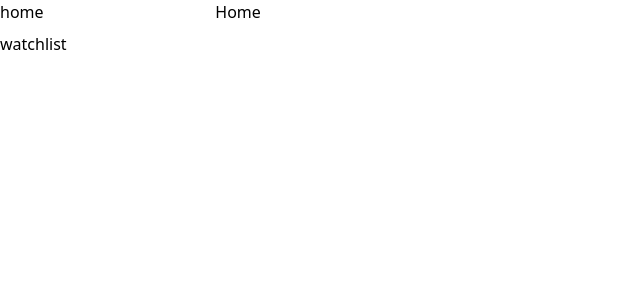
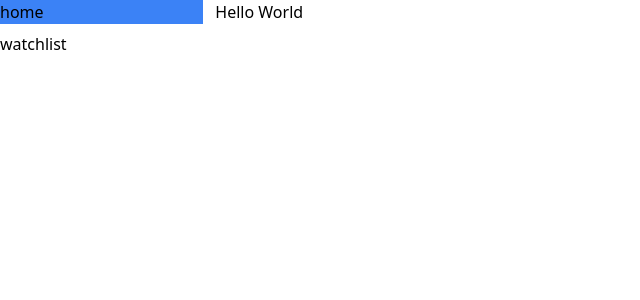
Before and after one commit to Eexy/wet-pancakes, a React (Vite) app: page / in a window 1280 px wide. Shown: the top 300 px of the page, without its empty margins (0-640 px from the left). Built offline with nearby package versions, Linux system fonts and the light colour scheme.

Commit message:
feat: add background for active nav item

```diff
--- a/src/routes/home/home.tsx
+++ b/src/routes/home/home.tsx
@@ -1,3 +1,6 @@
 export function Home() {
-  return <p>Home</p>;
+  return <div>
+    Hello World
+  </div>
+    ;
 }
--- a/src/shared/components/nav/nav-item.tsx
+++ b/src/shared/components/nav/nav-item.tsx
@@ -1,4 +1,4 @@
-import { Link } from "react-router-dom";
+import { Link, useLocation } from "react-router-dom";
 
 export type NavItemProps = {
   to: string
@@ -6,7 +6,10 @@ export type NavItemProps = {
 }
 
 export function NavItem({ to, name }: NavItemProps) {
-  return <li>
+  const location = useLocation();
+  const isActive = location.pathname === to;
+
+  return <li className={isActive ? `bg-blue-500` : ``}>
     <Link to={to}>{name}</Link>
   </li>
     ;
```
